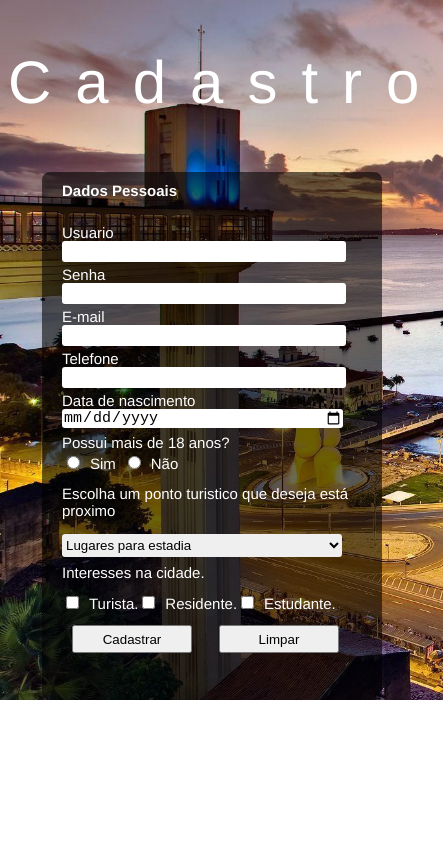
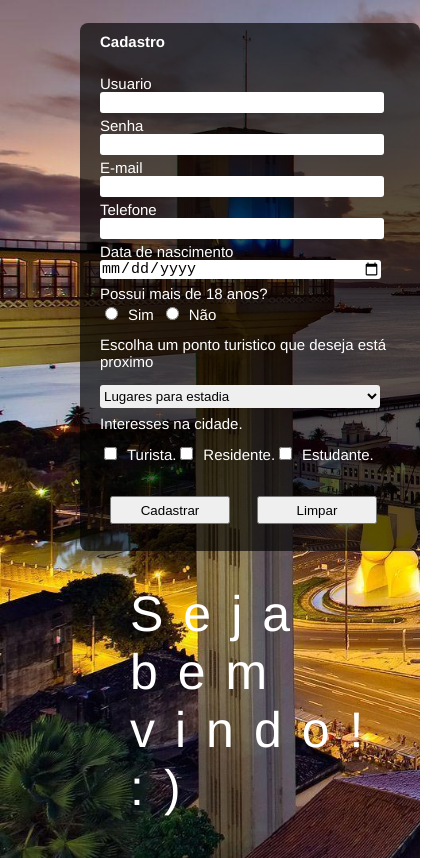
Before and after one commit to jOSEsOUSAFh/gh-pages, a plain HTML site: page cadastro.html in a window 390 px wide. Shown: the whole page, 443 px wide, since content can reach past the window. Drawn offline with Linux system fonts and the light colour scheme.

Commit message:
att
att da pagina para mobile

```diff
--- a/CSS/cad.css
+++ b/CSS/cad.css
@@ -1,28 +1,28 @@
-html {
-    margin: 0;
-    padding: 0;
-    box-sizing: border-box;
-}
-
 
 body{
     background-image: url("imagens/Elevador.jpg");
     background-repeat: no-repeat;
     background-size: cover;
+    display: grid;
+    grid-template-columns: 1fr 0.5fr;
+    grid-template-areas:
+    'titulo formulario'
+    'titulo fotmulario';
+    align-items: center;
+
 
 }
 
 
 
 .animated-word {
-
 	font-family: Helvetica;
 	letter-spacing: 0.4em;
 	font-weight: 60;
-	font-size: 60px;
+	font-size: 50px;
 	color: #ffffff;
-    cursor: pointer;
-    float: left;
+    margin-left: 50px;
+    grid-area: titulo;
 
 }
 
@@ -32,13 +32,8 @@ body{
 }
 
 .formulario{
-
-    float: right;
-    justify-content: center;
-    left: 20rem;
-    margin-top: 15px;
-    display: inline-flex
-
+     margin-top: 15px;
+    grid-area: formulario;
 }
 
 
@@ -47,8 +42,8 @@ form{
     padding-left: 20px;
     border: none;
     border-radius: 8px;
-    color: rgb(255, 254, 254);
-    background-color: rgba(0, 0, 0, 0.575);
+    color: rgb(255, 255, 255);
+    background-color: rgba(0, 0, 0, 0.651);
     font-size: 25px;
     width: 20rem;
     height: 33rem;
@@ -77,6 +72,7 @@ form{
 .check{
     float: left;
     margin-top: -10px;
+
 }
 
 .formulario_check{
@@ -131,4 +127,42 @@ button{
     width: 120px;
     height: 28px;
     margin: 10px;
+    margin-top: 30px;
 }
+
+
+@media (max-width: 655px){
+    body{
+        display: grid;
+        grid-template-columns: 0;
+        grid-template-areas:
+        'formulario'
+        'titulo';
+        margin-left: 80px;
+
+
+    }
+
+
+
+
+}
+
+@media (max-width: 376px){
+    body{
+        display: grid;
+        grid-template-columns: 0;
+        grid-template-areas:
+        'formulario'
+        'titulo';
+        margin-left: 20px;
+
+
+    }
+
+    .animated-word{
+    }
+
+
+
+}
--- a/cadastro.html
+++ b/cadastro.html
@@ -3,7 +3,7 @@
 <head>
     <meta charset="UTF-8">
     <meta http-equiv="X-UA-Compatible" content="IE=edge">
-    <meta name="viewport" content="width=device-width, initial-scale=1.0">
+    <meta name="viewport" content="width=device-width, initial-scale=1">
     <link rel="stylesheet" type="text/css" href="CSS/cad.css" media="screen" />
     <title>Cadastro</title>
 </head>
@@ -12,7 +12,7 @@
 
 
     <h1 class="animated-word">
-        Cadastro
+        Seja bem vindo! :)
     </h1>
 
     <div class="formulario">
@@ -22,7 +22,7 @@
 
 
 
-                <h1 class="formulario_enunciado">Dados Pessoais</h1>
+                <h1 class="formulario_enunciado">Cadastro</h1>
 
             <div class="labels">
                 <label for="usuario">Usuario</label>
```
Also changed, not shown: CSS/style.css (+13 -3 lines), index.html (+1 -1 lines).
